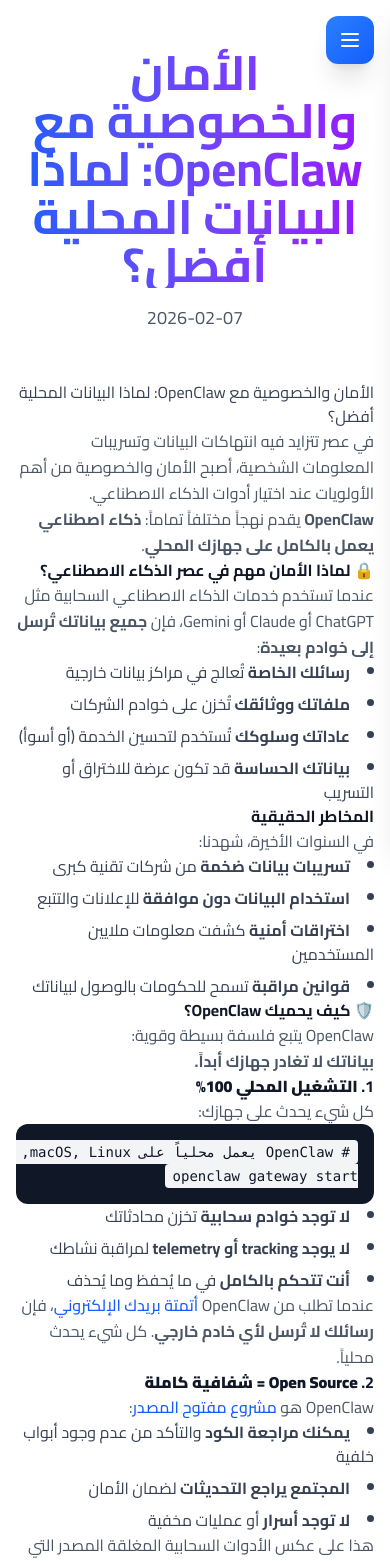
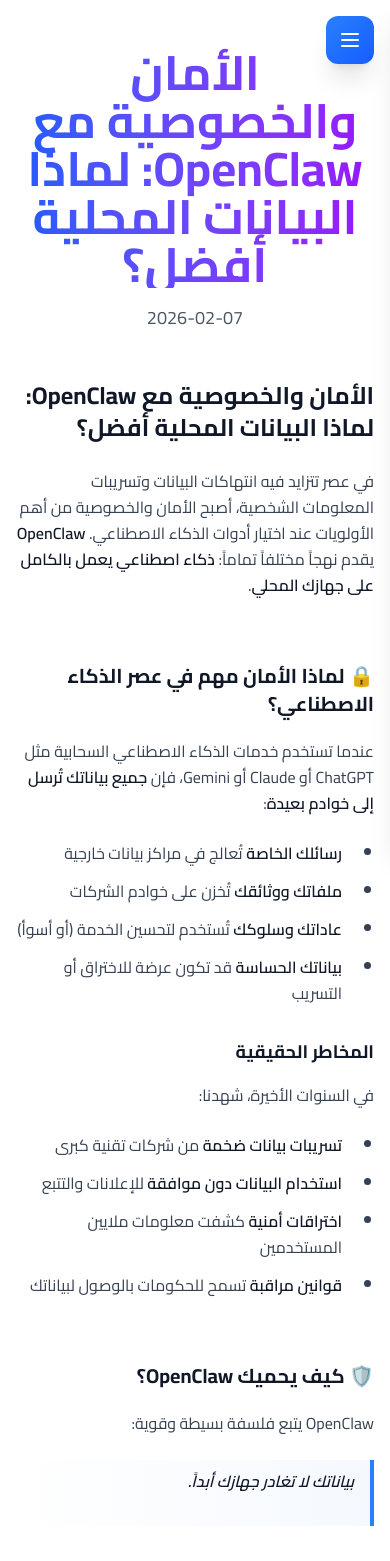
Before and after one commit to juliedecroixpro-droid/arabclaw, a Next.js app: page /blog/2026-02-07-security-privacy in a window 390 px wide. Shown: the top 1561 px of the page. Built offline with nearby package versions, Linux system fonts and the light colour scheme.

Commit message:
feat: améliorer espacement et lisibilité articles (paragraphes, titres, code blocks)

```diff
--- a/app/blog/[slug]/page.tsx
+++ b/app/blog/[slug]/page.tsx
@@ -2,6 +2,7 @@
 import { getAllPosts, getPostBySlug } from '@/lib/blog'
 import { Metadata } from 'next'
 import ReactMarkdown from 'react-markdown'
+import remarkGfm from 'remark-gfm'
 
 interface BlogPostPageProps {
   params: Promise<{ slug: string }>
@@ -77,7 +78,7 @@
         </header>
 
         <div className="prose prose-lg dark:prose-invert max-w-none" dir="rtl">
-          <ReactMarkdown>{post.content}</ReactMarkdown>
+          <ReactMarkdown remarkPlugins={[remarkGfm]}>{post.content}</ReactMarkdown>
         </div>
 
         <footer className="mt-16 pt-8 border-t border-gray-200 dark:border-gray-800">
--- a/app/globals.css
+++ b/app/globals.css
@@ -54,41 +54,124 @@
   transition: all 0.2s cubic-bezier(0.4, 0, 0.2, 1);
 }
 
-/* Prose Styling for Documentation */
+/* Prose Styling for Blog Articles */
 .prose {
   @apply text-gray-700;
+  font-size: 17px;
+  line-height: 1.8;
+}
+
+.prose h1 {
+  @apply text-gray-900 font-bold mb-6 mt-10 text-3xl;
 }
 
 .prose h2 {
-  @apply text-gray-900 font-bold;
+  @apply text-gray-900 font-bold mb-5 mt-12 text-2xl;
+  padding-top: 1rem;
 }
 
 .prose h3 {
-  @apply text-gray-900 font-bold;
+  @apply text-gray-900 font-bold mb-4 mt-8 text-xl;
+}
+
+.prose h4 {
+  @apply text-gray-900 font-semibold mb-3 mt-6 text-lg;
 }
 
 .prose p {
-  @apply text-gray-600 leading-relaxed;
+  @apply text-gray-700 leading-relaxed mb-6;
+}
+
+.prose strong {
+  @apply text-gray-900 font-semibold;
+}
+
+.prose em {
+  @apply italic;
 }
 
 .prose code {
-  @apply bg-gray-100 px-2 py-1 rounded text-sm font-mono text-gray-900;
+  @apply bg-blue-50 text-blue-800 px-2 py-1 rounded text-sm font-mono;
+  border: 1px solid rgba(59, 130, 246, 0.1);
 }
 
 .prose pre {
-  @apply bg-gray-900 text-gray-100 rounded-xl p-4 overflow-x-auto;
+  @apply bg-gray-900 text-gray-100 rounded-xl p-5 overflow-x-auto mb-6 mt-4;
+  line-height: 1.6;
+}
+
+.prose pre code {
+  @apply bg-transparent text-gray-100 px-0 py-0 border-0;
+  font-size: 14px;
 }
 
 .prose a {
-  @apply text-blue-600 hover:text-blue-700 font-medium;
+  @apply text-blue-600 hover:text-blue-700 font-medium underline decoration-blue-200 hover:decoration-blue-400 transition-colors;
 }
 
 .prose ul {
-  @apply list-disc list-inside space-y-2;
+  @apply list-disc list-outside space-y-3 mb-6 mr-6;
 }
 
 .prose ol {
-  @apply list-decimal list-inside space-y-2;
+  @apply list-decimal list-outside space-y-3 mb-6 mr-6;
+}
+
+.prose li {
+  @apply text-gray-700 leading-relaxed;
+  padding-right: 0.5rem;
+}
+
+.prose blockquote {
+  @apply border-r-4 border-blue-500 pr-4 py-2 my-6 italic text-gray-600;
+  background: linear-gradient(to left, rgba(59, 130, 246, 0.05), transparent);
+}
+
+.prose table {
+  @apply w-full border-collapse mb-6;
+}
+
+.prose th {
+  @apply bg-gray-100 text-gray-900 font-bold p-3 text-right border border-gray-300;
+}
+
+.prose td {
+  @apply p-3 text-gray-700 border border-gray-300;
+}
+
+.prose hr {
+  @apply my-8 border-gray-300;
+}
+
+.prose img {
+  @apply rounded-lg shadow-md my-6;
+}
+
+/* Mobile responsive */
+@media (max-width: 768px) {
+  .prose {
+    font-size: 16px;
+  }
+
+  .prose h1 {
+    @apply text-2xl;
+  }
+
+  .prose h2 {
+    @apply text-xl;
+  }
+
+  .prose h3 {
+    @apply text-lg;
+  }
+
+  .prose pre {
+    @apply text-sm;
+  }
+
+  .prose table {
+    @apply text-sm;
+  }
 }
 
 /* Backdrop Blur Support */
--- a/package.json
+++ b/package.json
@@ -18,7 +18,9 @@
     "react": "19.2.3",
     "react-dom": "19.2.3",
     "react-markdown": "^10.1.0",
+    "rehype-raw": "^7.0.0",
     "remark-frontmatter": "^5.0.0",
+    "remark-gfm": "^4.0.1",
     "remark-mdx-frontmatter": "^5.2.0"
   },
   "devDependencies": {
```
Also changed, not shown: 1 other file (tests, documents, lock files or other folders).
